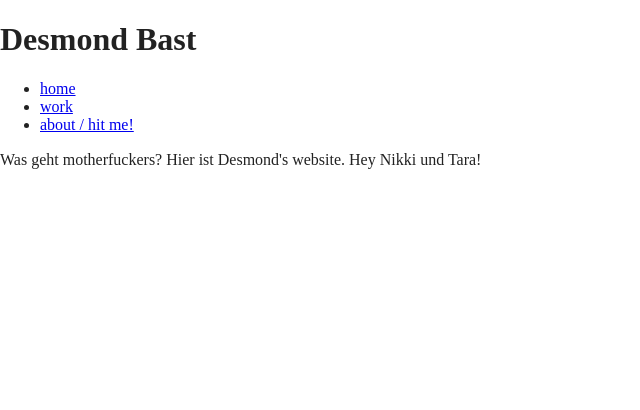
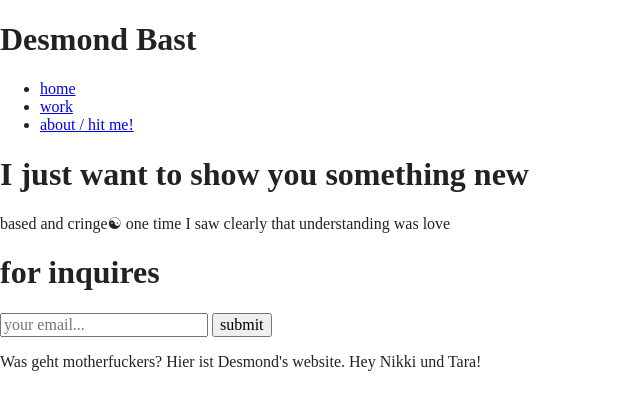
Before and after one commit to desbast/desbast.github.io, a website built with Parcel: page index.html in a window 1280 px wide. Shown: the whole page, without its empty margins (0-640 px from the left). Built offline with nearby package versions, Linux system fonts and the light colour scheme.

Commit message:
Update index.html

```diff
--- a/index.html
+++ b/index.html
@@ -32,11 +32,32 @@
 			<ul>
 				<li><a href="index.html">home</a></li>
 				<li><a href="work.html">work</a></li>
-				<li><a href="about / hit me.html">about / hit me! </a></li>
+				<li><a href="about hit me.html">about / hit me! </a></li>
 			</ul>
 		</nav>
 	  </div>
 	</header>
+
+	<section id="showcase">
+		<div class="container">
+			<h1>I just want to show you something new</h1>
+			<p>based and cringe☯ one time I saw clearly that understanding was love</p>
+		</div>
+	</section>
+
+	<section id="newsletter">
+		<div class="container">
+			<h1>for inquires</h1>
+			<form>
+				<input type="email" placeholder="your email...">
+				<button type="submit" class="button_1">submit</button>
+			</form>
+		</div>
+	</section>
+
+	<section id="boxes">
+
+	</section>
   <p>Was geht motherfuckers? Hier ist Desmond's website. Hey Nikki und Tara! </p>
   <script src="js/vendor/modernizr-3.11.2.min.js"></script>
   <script src="js/plugins.js"></script>
```
